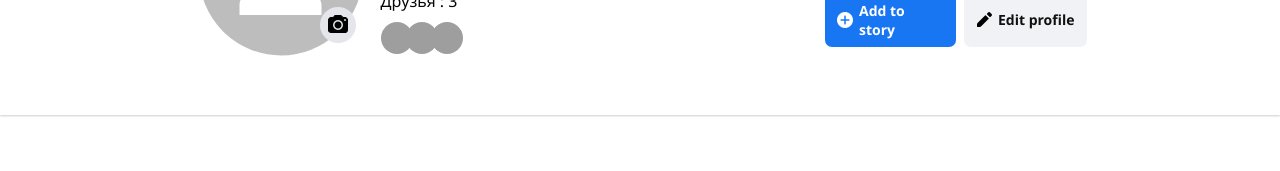
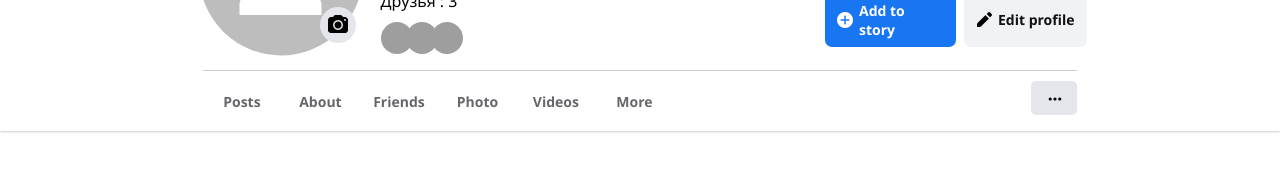
Before and after one commit to hungryhawk/facebook-clone, a React (Create React App) app: page / in a window 1280 px wide. Shown: the part 475-646 px from the top of the page. Built offline with nearby package versions, Linux system fonts and the light colour scheme; grey boxes are pictures that could not be loaded.

Commit message:
profile menu is ready + dots

```diff
--- /dev/null
+++ b/src/components/profile/ProfileMenu.js
@@ -0,0 +1,27 @@
+import './style.css';
+import Dots from '../../../src/svg/dots';
+import { useState } from 'react';
+
+const words = ['Posts', 'About', 'Friends', 'Photo', 'Videos', 'More'];
+
+export default function ProfileMenu() {
+  const [selected, setSelected] = useState(null);
+  return (
+    <div className="profile_menu_wrap">
+      <div className="profile_menu">
+        {words.map((word) => (
+          <a
+            className={`hover1 ${selected === word ? 'active' : ''}`}
+            onClick={() => setSelected(word)}
+          >
+            {word}
+          </a>
+        ))}
+
+        <div className="p10_dots hover1">
+          <Dots />
+        </div>
+      </div>
+    </div>
+  );
+}
--- a/src/components/profile/index.js
+++ b/src/components/profile/index.js
@@ -1,5 +1,6 @@
 import React from 'react';
 import ProfilePic from './ProfilePic';
+import ProfileMenu from './ProfileMenu';
 import './style.css';
 
 function Profile() {
@@ -20,6 +21,7 @@
             </div>
           </div>
           <ProfilePic />
+          <ProfileMenu />
         </div>
       </div>
     </div>
--- a/src/components/profile/style.css
+++ b/src/components/profile/style.css
@@ -158,7 +158,7 @@
 .gray_btn {
   border: none;
   outline: none;
-  background:#f0f2f5;
+  background: #f0f2f5;
   padding: 8.5px 12px;
   border-radius: 7px;
   font-family: inherit;
@@ -173,3 +173,54 @@
 }
 
 /* -------------------- */
+
+/* profile menu  */
+
+.profile_menu_wrap {
+  position: relative;
+  padding: 0 2.2rem;
+}
+
+.profile_menu {
+  position: relative;
+  border-top: 1px solid #ccced2;
+  display: flex;
+  padding: 0;
+}
+
+.profile_menu a {
+  height: 54px;
+  width: 78.5px;
+  font-weight: 600;
+  font-size: 14px;
+  cursor: pointer;
+  display: flex;
+  align-items: center;
+  justify-content: center;
+  padding: 0 16px;
+  border-radius: 10px;
+  margin: 3px 0;
+  color: #65676b;
+}
+
+.p10_dots {
+  background: #e4e6eb;
+  position: absolute;
+  right: 0;
+  top: 10px;
+  border-radius: 5px;
+  display: grid;
+  display: flex;
+  align-items: center;
+  place-items: center;
+  padding: 8px 14px;
+}
+
+.p10_dots svg {
+  width: 16px;
+  height: 16px;
+  margin-top: 2px;
+  margin-left: 2px;
+}
+
+/* ------------------- */
--- /dev/null
+++ b/src/svg/dots.js
@@ -0,0 +1,13 @@
+function Dots({ color }) {
+    return (
+        <svg width="20" height="20" fill={color} viewBox="0 0 20 20">
+            <path
+                fillRule="evenodd"
+                d="M458 360a2 2 0 11-4 0 2 2 0 014 0m6 0a2 2 0 11-4 0 2 2 0 014 0m-12 0a2 2 0 11-4 0 2 2 0 014 0"
+                transform="translate(-446 -350)"
+            ></path>
+        </svg>
+    );
+}
+
+export default Dots;
```
Lines whose indentation alone changed are shown as unchanged.
